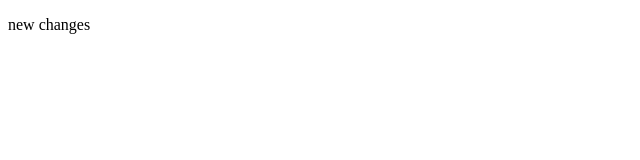
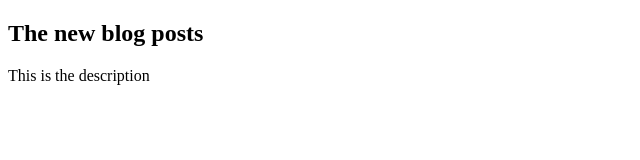
Before and after one commit to workfordheerajinfo-cloud/Music, a plain HTML site: page New changes/changes.html in a window 1280 px wide. Shown: the whole page, without its empty margins (0-640 px from the left). Drawn offline with Linux system fonts and the light colour scheme.

Commit message:
New blog post

```diff
--- a/New changes/changes.html
+++ b/New changes/changes.html
@@ -6,7 +6,10 @@
     <title>changes</title>
 </head>
 <body>
-    <p>new changes</p>
+    <article>
+        <h2>The new blog posts</h2>
+        <p>This is the description</p>
+    </article>
 
 </body>
 </html>
```
